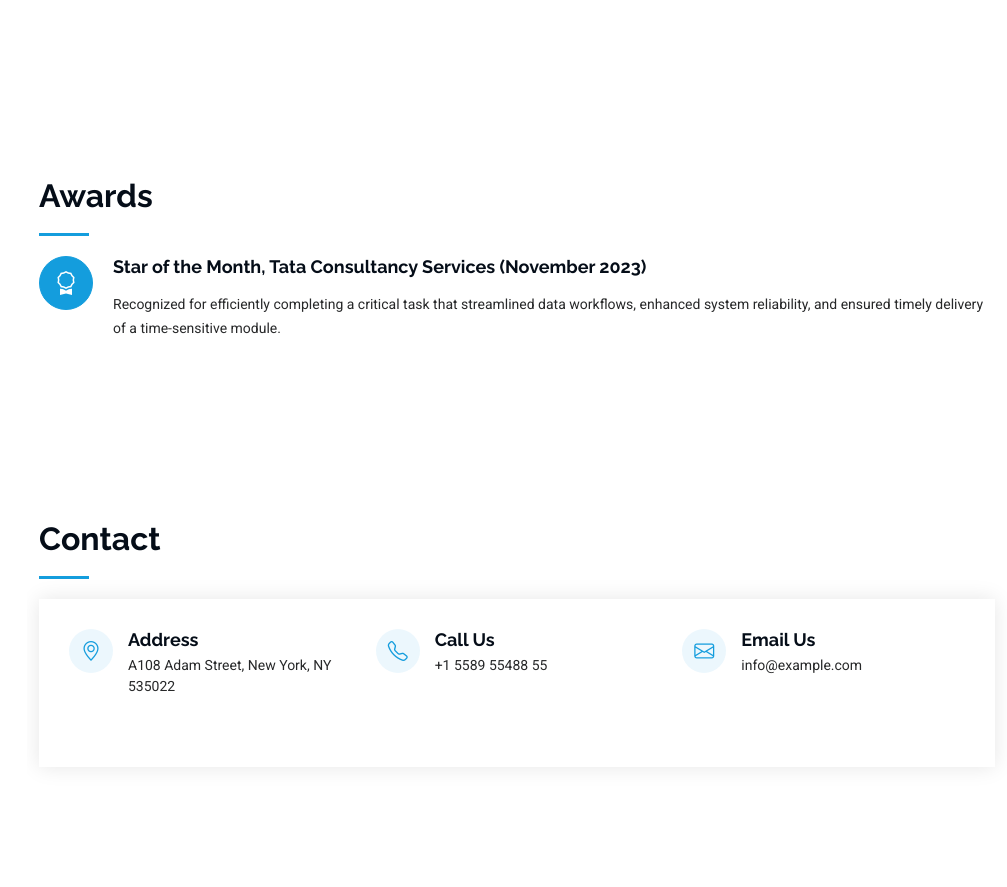
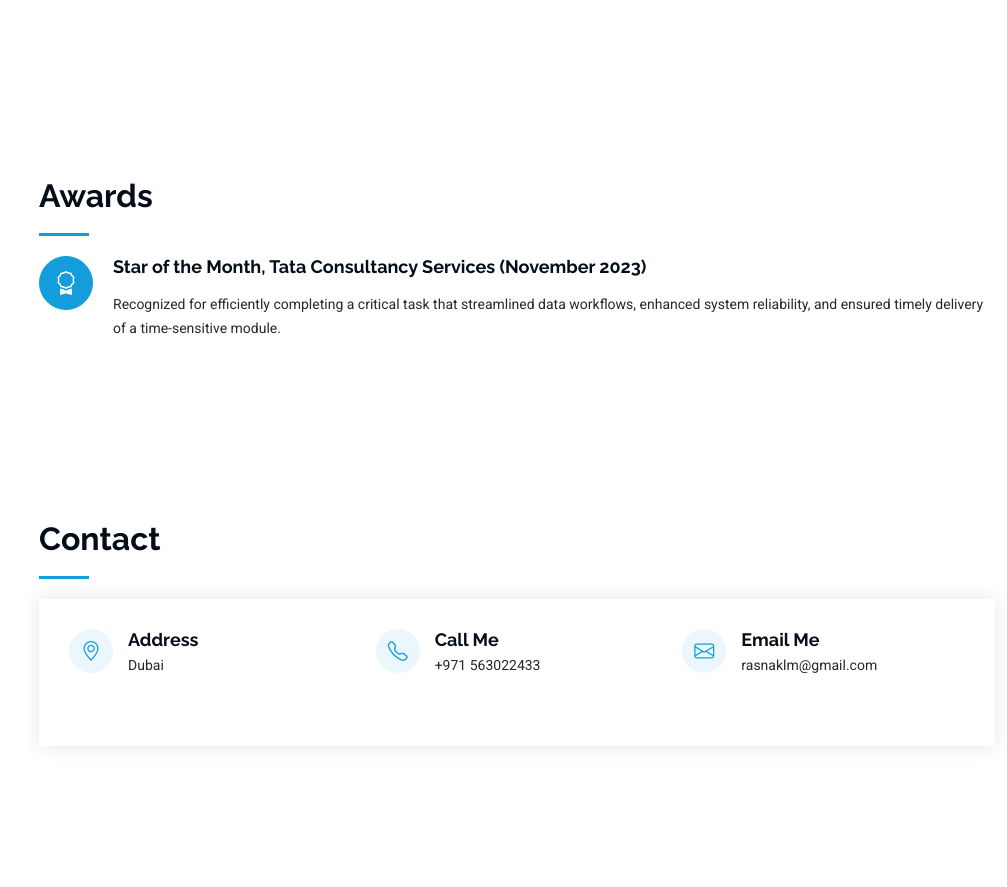
Before and after one commit to Rasnamuthuvadath/Rasna_portfolio, a plain HTML site: page index.html in a window 1280 px wide. Shown: the part 4372-5259 px from the top of the page, without its empty margins (273-1280 px from the left). After the commit the page ends 5238 px from the top, so only its background shows below. Drawn offline with Linux system fonts and the light colour scheme.

Commit message:
Contact details added

```diff
--- a/index.html
+++ b/index.html
@@ -408,7 +408,7 @@
                     <i class="bi bi-geo-alt flex-shrink-0"></i>
                     <div>
                       <h3>Address</h3>
-                      <p>A108 Adam Street, New York, NY 535022</p>
+                      <p>Dubai</p>
                     </div>
                   </div><!-- End Info Item -->
                 </div>
@@ -417,8 +417,8 @@
                 <div class="info-item d-flex" data-aos="fade-up" data-aos-delay="300">
                   <i class="bi bi-telephone flex-shrink-0"></i>
                   <div>
-                    <h3>Call Us</h3>
-                    <p>+1 5589 55488 55</p>
+                    <h3>Call Me</h3>
+                    <p>+971 563022433</p>
                   </div>
                 </div><!-- End Info Item -->
                 </div>
@@ -427,8 +427,8 @@
                 <div class="info-item d-flex" data-aos="fade-up" data-aos-delay="400">
                   <i class="bi bi-envelope flex-shrink-0"></i>
                   <div>
-                    <h3>Email Us</h3>
-                    <p>info@example.com</p>
+                    <h3>Email Me</h3>
+                    <p>rasnaklm@gmail.com</p>
                   </div>
                 </div><!-- End Info Item -->
                 </div>
```
